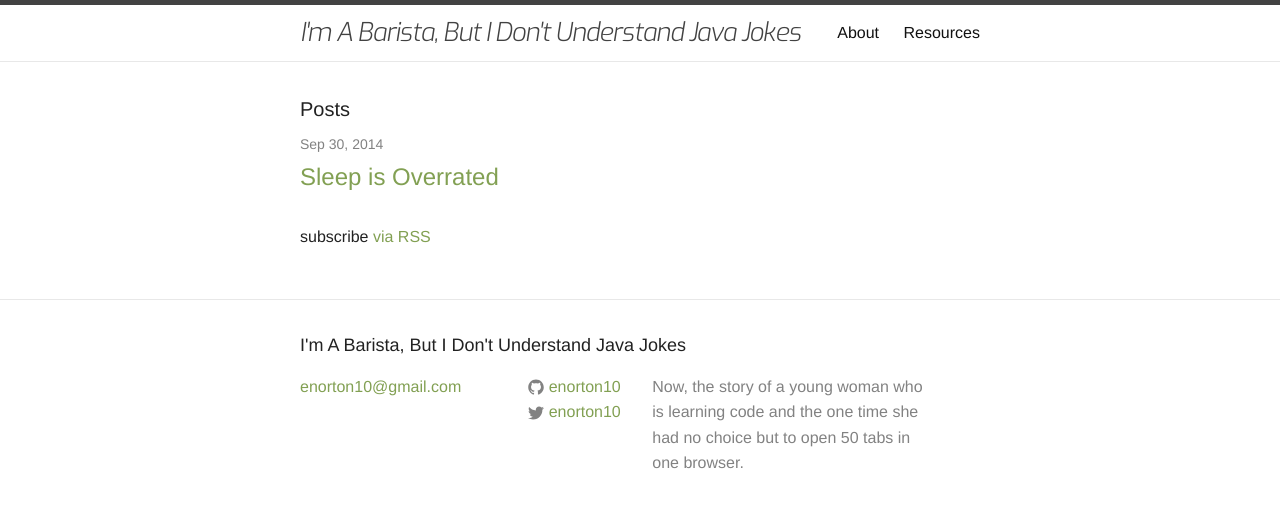
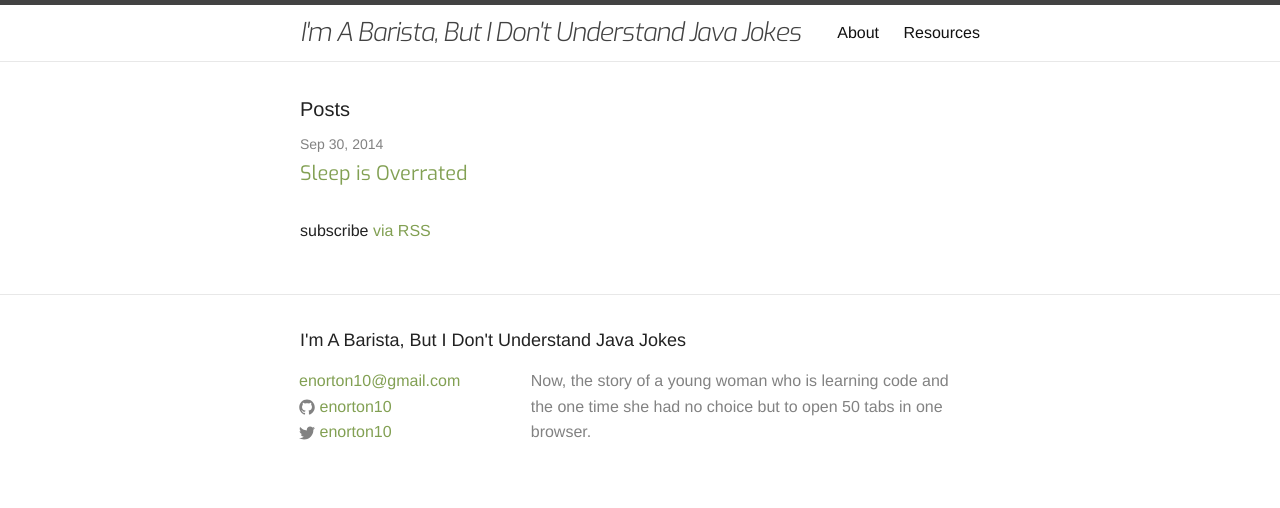
Before and after one commit to enorton10/enorton10.github.io, a Jekyll site: the page built from index.html, in a window 1280 px wide. Shown: the top 508 px of the page. Built offline with Jekyll 4.4.1, drawn with Linux system fonts in a browser that asks for light colours.

Commit message:
Saving before button attempt

```diff
--- a/_includes/footer.html
+++ b/_includes/footer.html
@@ -5,13 +5,10 @@
     <h2 class="footer-heading">{{ site.title }}</h2>
 
     <div class="footer-col-wrapper">
-      <div class="footer-col  footer-col-1">
+      <div class="row">
+        <div class="small-4 columns">
           <ul class="contact-list">
             <li><a href="mailto:{{ site.email }}">{{ site.email }}</a></li>
-        </ul>
-      </div>
-
-      <div class="footer-col  footer-col-2">
                             <ul class="social-media-list">
             {% if site.github_username %}
             <li>
@@ -44,8 +41,9 @@
           </ul>
         </div>
 
-      <div class="footer-col  footer-col-3">
+        <div class="small-8 columns">
           <p class="text">{{ site.description }}</p>
+        </div>
       </div>
     </div>
 
--- a/css/main.scss
+++ b/css/main.scss
@@ -45,14 +45,13 @@ $on-laptop:        800px;
 @import
         "base",
         "layout",
-        "syntax-highlighting"
-;
+        "syntax-highlighting";
 
 .site-title {
 	font-family: 'Exo', sans-serif;
 	font-style: italic;
 }
-.post-title {
+.post-title , .post-link {
 	font-family: 'Exo', sans-serif;
 	font-size: 20px;
 }
```
Lines whose indentation alone changed are shown as unchanged.
